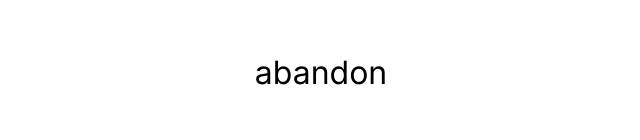
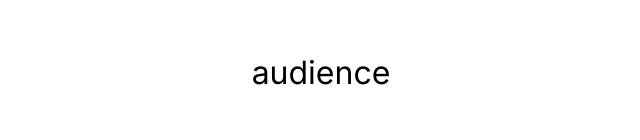
Before and after one commit to a-yamauchi217/language-learning-app, a Next.js app: page / in a window 1280 px wide. Shown: the part 248-388 px from the top of the page, without its empty margins (327-967 px from the left). Built offline with nearby package versions, Linux system fonts and the light colour scheme.

Commit message:
Display random word for the first word

```diff
--- a/pages/index.js
+++ b/pages/index.js
@@ -54,12 +54,12 @@ export default function Home() {
   const { data , error } = useSWR('/api/staticdata', fetcher);
 
   const [userInputText, setUserInputText] = useState("");
-  const [randomNumber, setRandomNumber] = useState(1);
+  const [randomNumber, setRandomNumber] = useState(0);
 
 
   useEffect(() => {
-    alert(error)
-  }, [error]);
+    setRandomNumber(Math.floor(Math.random() * 140))
+  }, []);
 
   const checkWord = () => {
     if (userInputText == data?.[randomNumber.toString()]?.german) {
```
